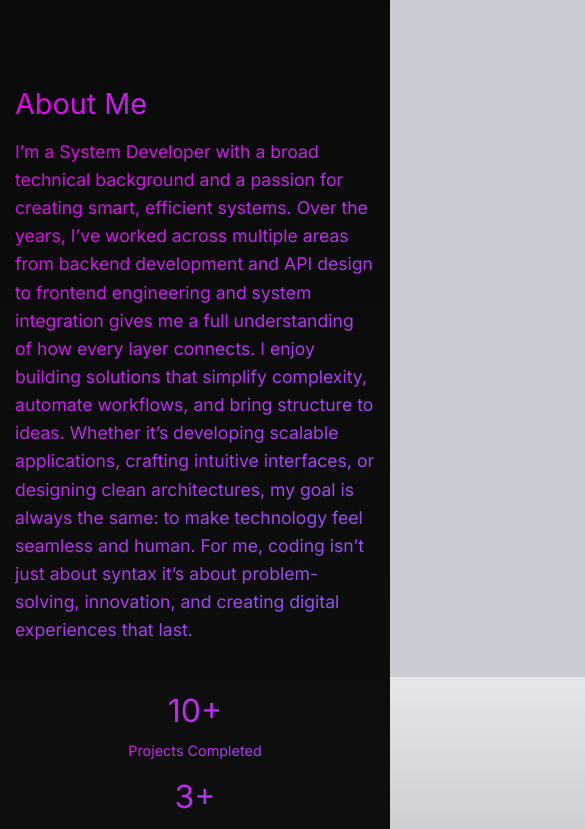
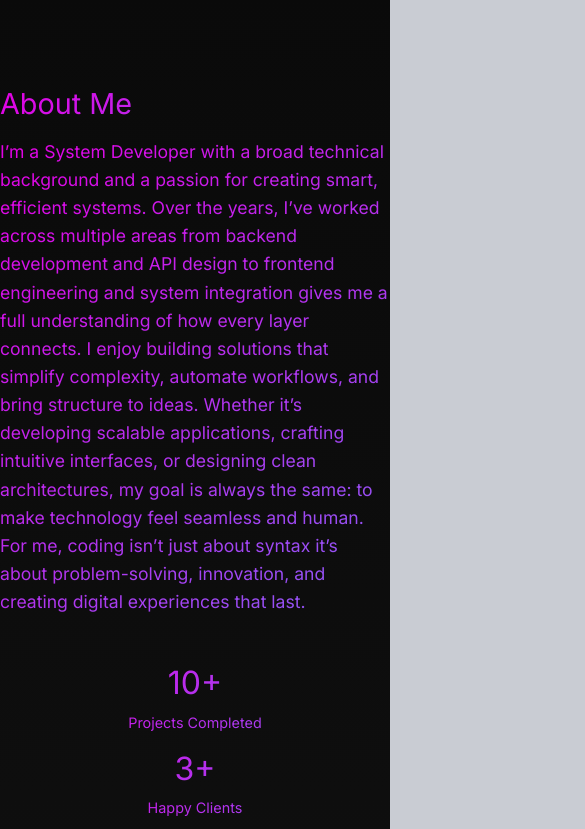
Before and after one commit to Msjunior10/MyPortfolio, a website: page portfolio/portfolio.html in a window 390 px wide. Shown: the part 1011-1840 px from the top of the page, 585 px wide, since content can reach past the window. Drawn offline with Linux system fonts and the light colour scheme.

Commit message:
More responsive website

```diff
--- a/portfolio/portfolio.css
+++ b/portfolio/portfolio.css
@@ -2477,3 +2477,20 @@ body.dark .mobile-menu-toggle span {
     margin: 6px 0;
   }
 }
+
+/* Gör så att sidan aldrig blir bredare än innehållet på mobil */
+@media (max-width: 500px) {
+  html, body {
+    width: 100vw;
+    max-width: 100vw;
+    overflow-x: hidden;
+  }
+  .container, .main, .section, .portfolio, .about, .services, .contact, .footer {
+    width: 100vw;
+    max-width: 100vw;
+    margin: 0;
+    padding-left: 0;
+    padding-right: 0;
+    box-sizing: border-box;
+  }
+}
```
